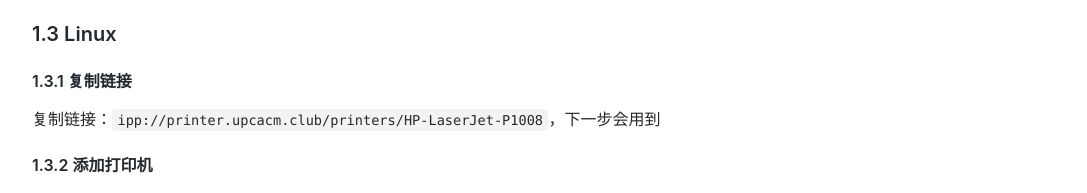
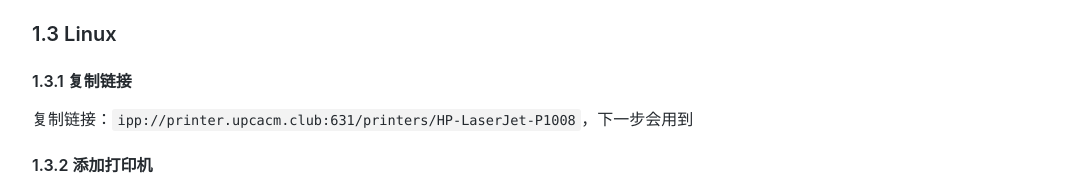
Before and after one commit to UPCACM/Printer, a plain HTML site: page index.html in a window 1280 px wide. Shown: the part 2584-2777 px from the top of the page, without its empty margins (163-1250 px from the left). Drawn offline with Linux system fonts and the light colour scheme.

Commit message:
build from travis-ci 2019-07-23 21:17:20

```diff
--- a/index.html
+++ b/index.html
@@ -81,7 +81,7 @@
 
 <h3 id="13-linux">1.3 Linux</h3>
 <h4 id="131">1.3.1 复制链接</h4>
-<p>复制链接：<code>ipp://printer.upcacm.club/printers/HP-LaserJet-P1008</code>，下一步会用到</p>
+<p>复制链接：<code>ipp://printer.upcacm.club:631/printers/HP-LaserJet-P1008</code>，下一步会用到</p>
 <h4 id="132">1.3.2 添加打印机</h4>
 <p>跟随视频中的步骤</p>
 <video width="1024" height="768" controls>
```
Also changed, not shown: 1 other file.
